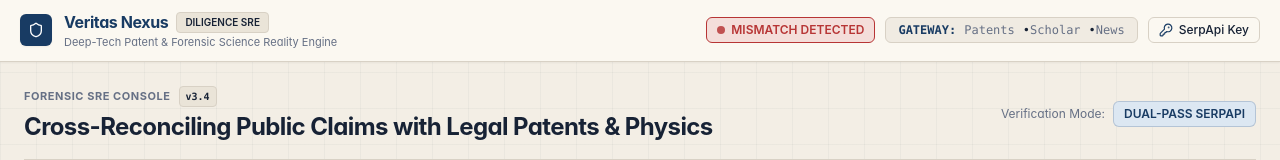
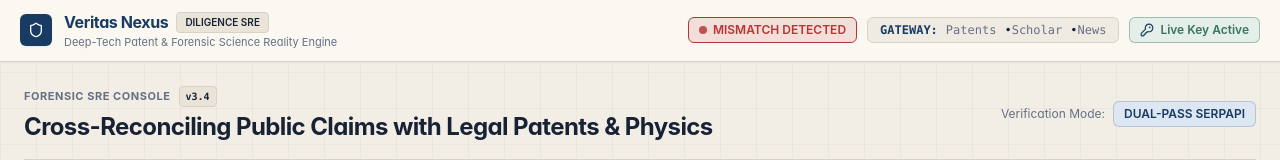
Before and after one commit to jacobkothapally07-jpg/veritas-ai, a React (Vite) app in the folder frontend/: page / in a window 1280 px wide. Shown: the top 160 px of the page. Built offline with nearby package versions, Linux system fonts and the light colour scheme; no server answers; the HTML template or start-up script is replaced by a standard one.

Commit message:
feat(auth): configure persistent SerpApi API key support and add .env.example template

```diff
--- a/frontend/src/App.tsx
+++ b/frontend/src/App.tsx
@@ -71,7 +71,9 @@ export default function App() {
     'Proprietary ceramic separator eliminates dendrites, enabling 15-minute 80% charge with zero thermal runaway.'
   );
 
-  const [serpapiKey, setSerpapiKey] = useState<string>('');
+  const [serpapiKey, setSerpapiKey] = useState<string>(() => {
+    return localStorage.getItem('veritas_serpapi_key') || 'a562a4175f7dc942737ea5cbf8f1488a5948fc5552dd634e75d3e4190196a1da';
+  });
   const [showKeyModal, setShowKeyModal] = useState<boolean>(false);
   const [loading, setLoading] = useState<boolean>(false);
   const [auditResult, setAuditResult] = useState<AuditData | null>(() =>
@@ -274,10 +276,14 @@ export default function App() {
 
             <button
               onClick={() => setShowKeyModal(!showKeyModal)}
-              className="flex items-center space-x-1.5 px-2.5 py-1 rounded-md text-xs font-medium bg-[#FBF8F1] hover:bg-[#F0EBE2] text-[#172235] border border-[#D8D1C5] transition-colors cursor-pointer"
+              className={`flex items-center space-x-1.5 px-2.5 py-1 rounded-md text-xs font-semibold border transition-colors cursor-pointer ${
+                serpapiKey
+                  ? 'bg-[#E4EFEA] border-[#39745A]/40 text-[#39745A]'
+                  : 'bg-[#FBF8F1] border-[#D8D1C5] text-[#172235] hover:bg-[#F0EBE2]'
+              }`}
             >
               <KeyRound className="w-3.5 h-3.5 text-[#183B63]" />
-              <span className="hidden sm:inline">{serpapiKey ? 'Key Set' : 'SerpApi Key'}</span>
+              <span className="hidden sm:inline">{serpapiKey ? 'Live Key Active' : 'Set SerpApi Key'}</span>
             </button>
           </div>
         </div>
@@ -292,7 +298,7 @@ export default function App() {
               <span>SerpApi Gateway Credentials</span>
             </h3>
             <p className="text-xs text-[#667085] mt-2 leading-relaxed">
-              Veritas Nexus includes pre-cached verified datasets for 1-click evaluation. To query live web searches, enter your SerpApi key below:
+              Your SerpApi key enables live real-time queries across Google Patents, Google Scholar, Google News, and Web engines.
             </p>
             <input
               type="password"
@@ -303,7 +309,12 @@ export default function App() {
             />
             <div className="mt-5 flex justify-end space-x-2">
               <button
-                onClick={() => setShowKeyModal(false)}
+                onClick={() => {
+                  if (serpapiKey.trim()) {
+                    localStorage.setItem('veritas_serpapi_key', serpapiKey.trim());
+                  }
+                  setShowKeyModal(false);
+                }}
                 className="px-4 py-2 rounded-md text-xs font-bold bg-[#183B63] hover:bg-[#102A46] text-white transition-colors cursor-pointer"
               >
                 Save Credentials
```
Also changed, not shown: 1 other file (tests, documents, lock files or other folders).
